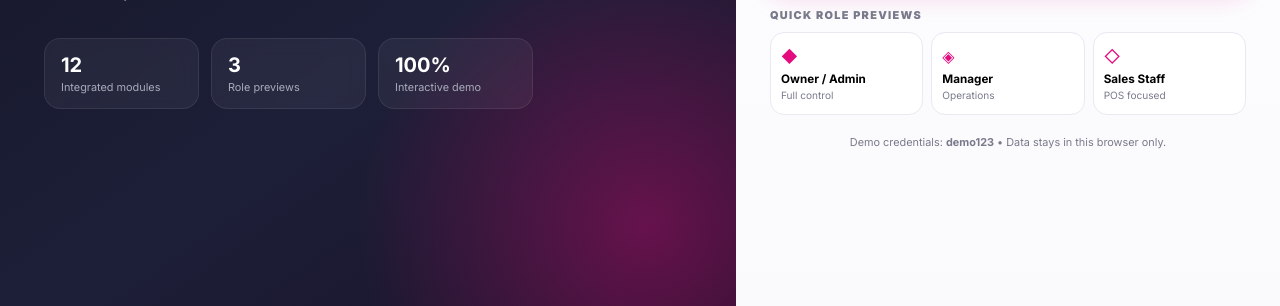
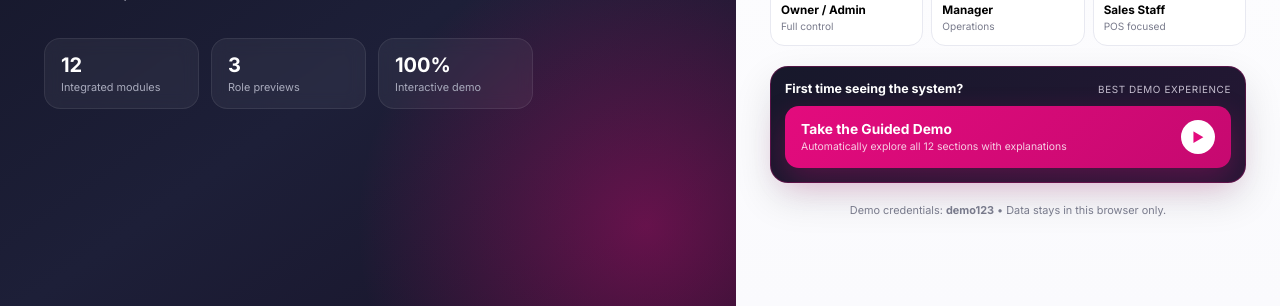
Before and after one commit to Mdanson27/SYLVARTS-BUSINESS-MANAGEMENT-SYSTEM, a plain HTML site: page index.html in a window 1280 px wide. Shown: the part 494-800 px from the top of the page. Drawn offline with Linux system fonts and the light colour scheme.

Commit message:
Wire premium guided demo into application

```diff
--- a/index.html
+++ b/index.html
@@ -12,6 +12,7 @@
   <link href="https://fonts.googleapis.com/css2?family=Inter:wght@400;500;600;700;800;900&display=swap" rel="stylesheet">
   <link rel="stylesheet" href="styles.css">
   <link rel="stylesheet" href="responsive.css">
+  <link rel="stylesheet" href="guided-tour.css">
 </head>
 <body>
   <div class="loader" id="loader" aria-label="Loading Sylvarts Business OS">
@@ -129,5 +130,6 @@
   <div class="toast-wrap" id="toastWrap" aria-live="polite"></div>
 
   <script src="app.js"></script>
+  <script src="guided-tour.js"></script>
 </body>
 </html>
```
